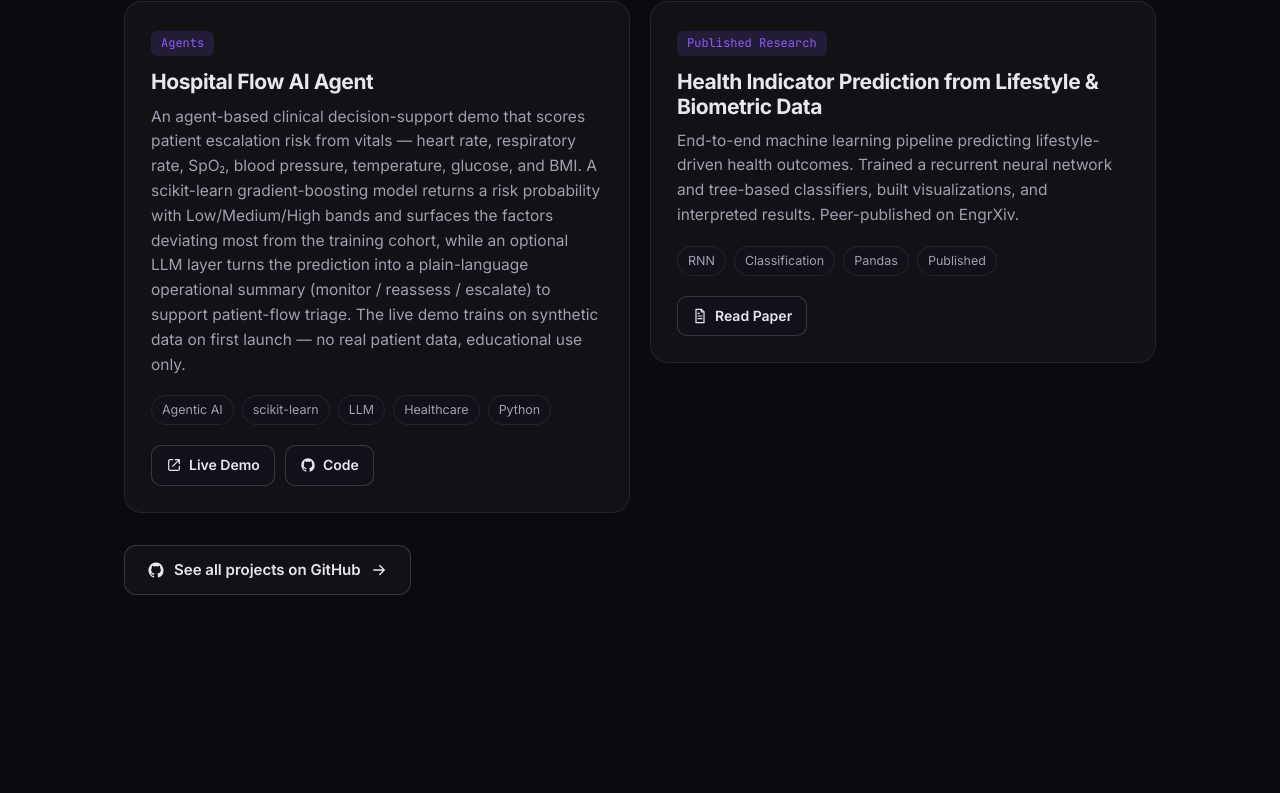
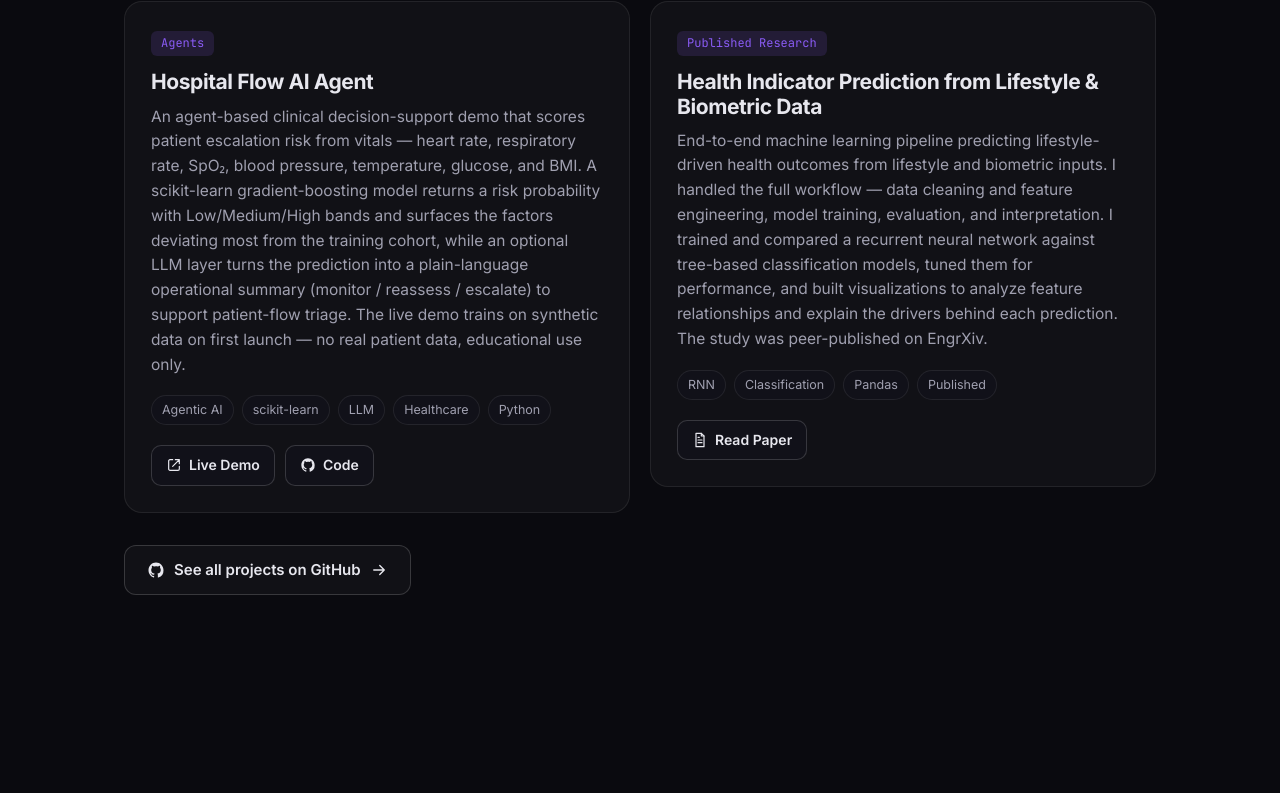
Before and after one commit to manuelapop/my-website, a React (Vite) app: page / in a window 1280 px wide. Shown: the part 1595-2388 px from the top of the page. Built offline with nearby package versions, Linux system fonts and the light colour scheme.

Commit message:
Expand Health Indicator Prediction description

```diff
--- a/src/data.ts
+++ b/src/data.ts
@@ -105,7 +105,7 @@ export const aiProjects: Project[] = [
   {
     title: 'Health Indicator Prediction from Lifestyle & Biometric Data',
     blurb:
-      'End-to-end machine learning pipeline predicting lifestyle-driven health outcomes. Trained a recurrent neural network and tree-based classifiers, built visualizations, and interpreted results. Peer-published on EngrXiv.',
+      'End-to-end machine learning pipeline predicting lifestyle-driven health outcomes from lifestyle and biometric inputs. I handled the full workflow — data cleaning and feature engineering, model training, evaluation, and interpretation. I trained and compared a recurrent neural network against tree-based classification models, tuned them for performance, and built visualizations to analyze feature relationships and explain the drivers behind each prediction. The study was peer-published on EngrXiv.',
     tags: ['RNN', 'Classification', 'Pandas', 'Published'],
     highlight: 'Published Research',
     links: [
```
